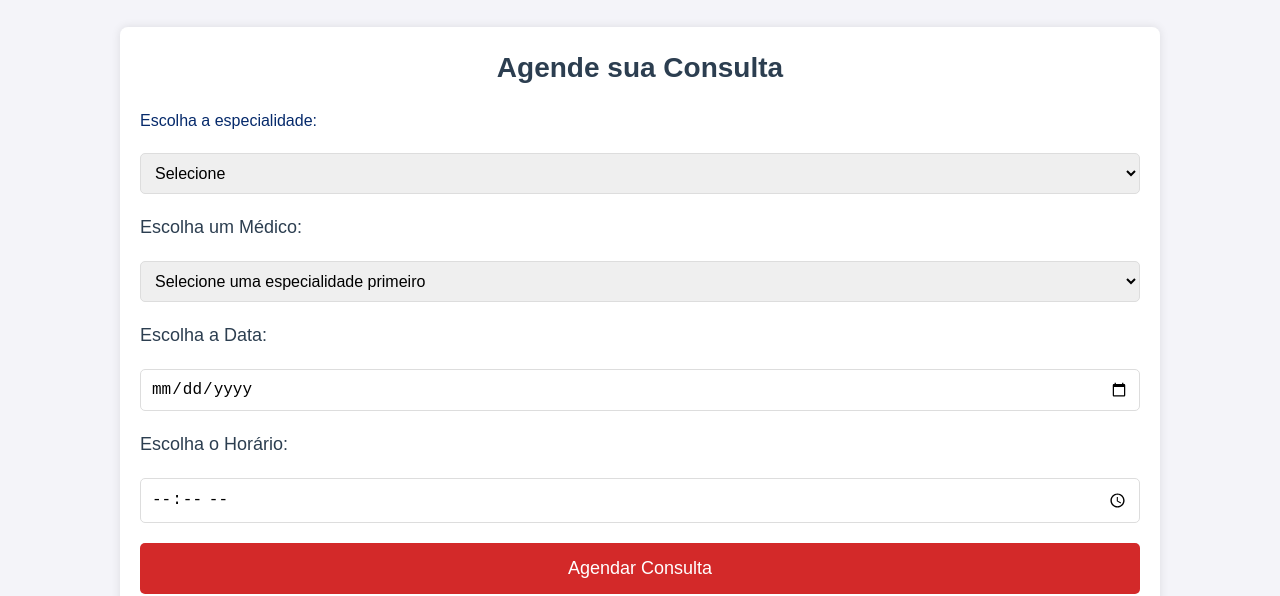
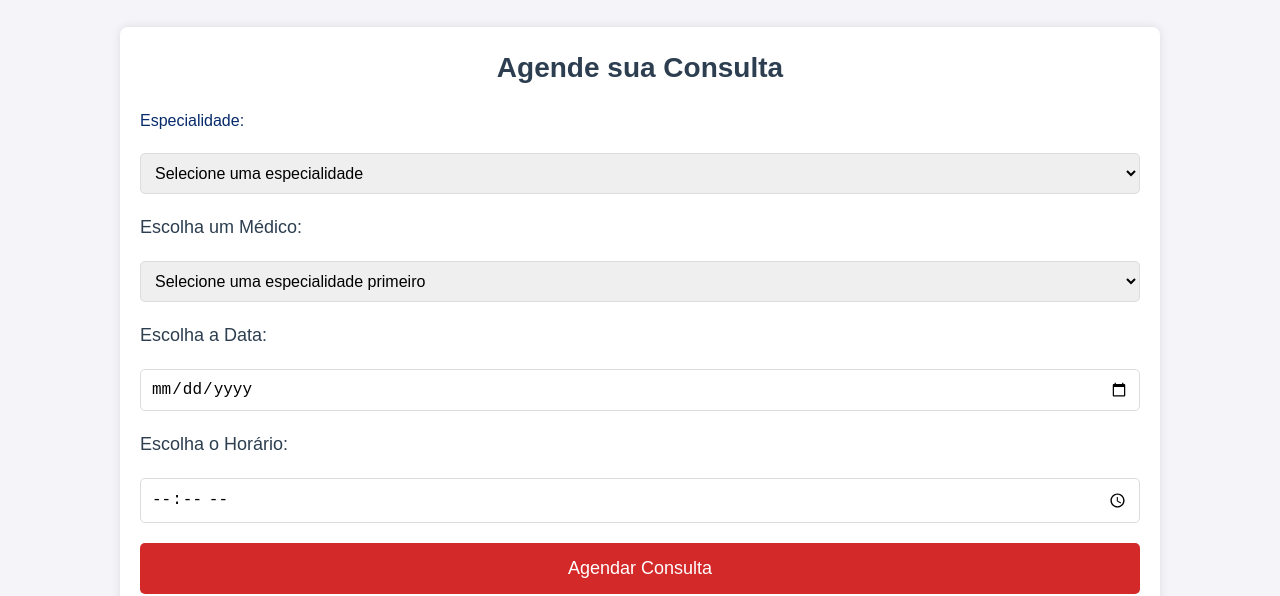
Before and after one commit to coivdavid12/crclinica, a plain HTML site: page index.html in a window 1280 px wide. Shown: the part 207-803 px from the top of the page. Drawn offline with Linux system fonts and the light colour scheme.

Commit message:
Update index.html

```diff
--- a/index.html
+++ b/index.html
@@ -30,9 +30,9 @@
         <section id="agendamento" class="agendamento">
             <h1>Agende sua Consulta</h1>
             <form id="form-agendamento" aria-labelledby="agendamento>
-                <label for="especialidades">Escolha a especialidade:</label>
-                <select name="especialidade" id="especialidades" required>
-                    <option value="">Selecione</option>
+                <label for="especialidades">Especialidade:</label>
+        <select id="especialidades" name="especialidade">
+            <option value="">Selecione uma especialidade</option>
             <option value="clinico-geral">Clínico Geral</option>
             <option value="pediatra">Pediatra</option>
             <option value="anestesiologista">Anestesiologista</option>
```
Lines whose indentation alone changed are shown as unchanged.
